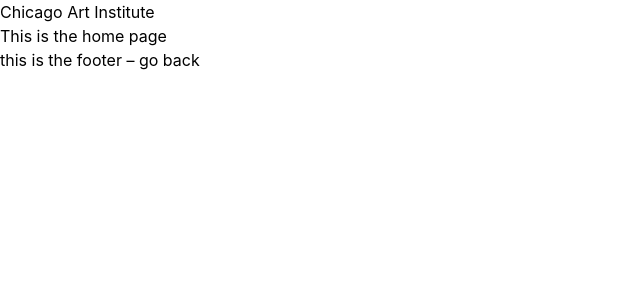
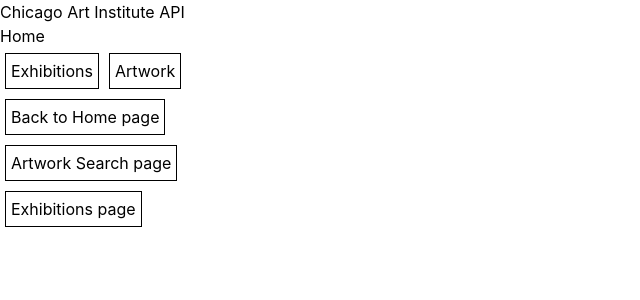
Before and after one commit to zen-rc/chicago-art, a React (Create React App) app: page / in a window 1280 px wide. Shown: the top 300 px of the page, without its empty margins (0-640 px from the left). Built offline with nearby package versions, Linux system fonts and the light colour scheme; no server answers.

Commit message:
added ReadMe, added navigation, basic CSS

```diff
--- a/src/App.css
+++ b/src/App.css
@@ -1,38 +1,6 @@
-/* .App {
-  text-align: center;
-}
 
-.App-logo {
-  height: 40vmin;
-  pointer-events: none;
-}
-
-@media (prefers-reduced-motion: no-preference) {
-  .App-logo {
-    animation: App-logo-spin infinite 20s linear;
-  }
-}
-
-.App-header {
-  background-color: #282c34;
-  min-height: 100vh;
-  display: flex;
-  flex-direction: column;
-  align-items: center;
-  justify-content: center;
-  font-size: calc(10px + 2vmin);
-  color: white;
-}
-
-.App-link {
-  color: #61dafb;
-}
-
-@keyframes App-logo-spin {
-  from {
-    transform: rotate(0deg);
-  }
-  to {
-    transform: rotate(360deg);
-  }
-} */
+ button, input {
+  border: 1px black solid;
+  margin: 5px;
+  padding: 5px;
+ }
--- a/src/Artwork.js
+++ b/src/Artwork.js
@@ -1,7 +1,7 @@
 function Artwork({input, setInput, title, handleClick, imageId, iiif}) {
     return (
         <div>
-            <p>This is the artwork search page</p>
+            <p>Artwork search page</p>
             <main>
           <span>Welcome!</span>
 
@@ -25,8 +25,6 @@
               alt={title}
             />
           )}
-          <p>Want to see it in person? Learn more by</p>
-          <button >Clicking here</button>
         </main>
         </div>
     )
--- a/src/Footer.js
+++ b/src/Footer.js
@@ -1,7 +1,19 @@
+import {useNavigate} from 'react-router-dom'
+
 function Footer() {
+    const navigate = useNavigate()
 
     return (
-        <footer>this is the footer – go back</footer>
+        <footer>
+                    <button onClick={() => navigate('/')}>Back to Home page</button>
+                    <br></br>
+                    <button onClick={() => navigate('/artwork')}>Artwork Search page</button>
+                    <br></br>
+                    <button onClick={() => navigate('/exhibitions')}>Exhibitions page</button>
+
+
+
+        </footer>
 
     )
 }
--- a/src/Header.js
+++ b/src/Header.js
@@ -2,7 +2,7 @@
 
     return (
         <header className="App-header">
-        <h1>Chicago Art Institute</h1>
+        <h1>Chicago Art Institute API</h1>
       </header>
     )
 }
--- a/src/Home.js
+++ b/src/Home.js
@@ -1,8 +1,14 @@
+import {useNavigate} from 'react-router-dom'
+
 function Home() {
 
+    const navigate = useNavigate()
     return (
         <div>
-            <h1>This is the home page</h1>
+            <h1>Home</h1>
+            <button onClick={() => navigate('/exhibitions')}>Exhibitions </button>
+            <button onClick={() => navigate('/artwork')}>Artwork </button>
+
         </div>
     )
 }
```
Also changed, not shown: 1 other file (tests, documents, lock files or other folders).
